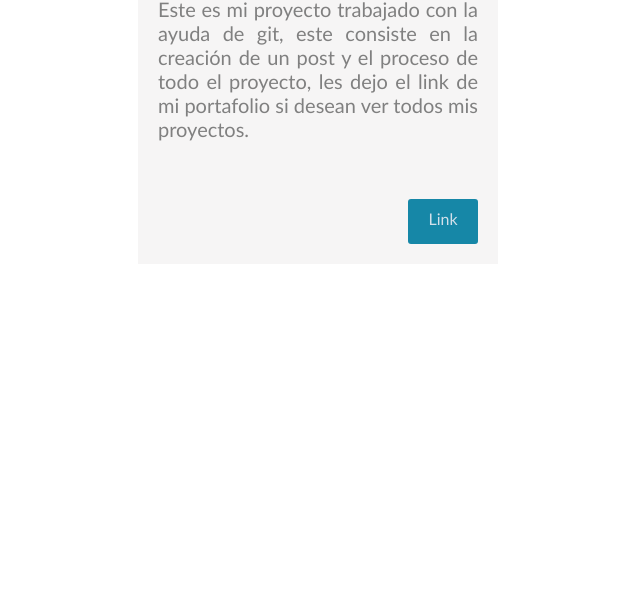
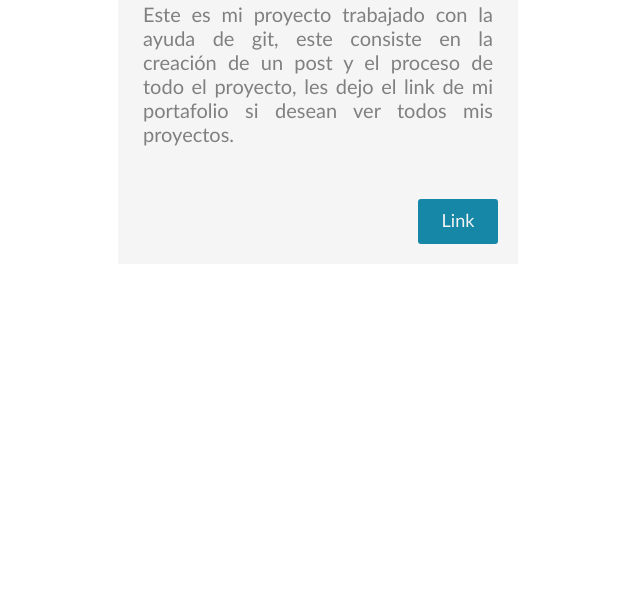
Before and after one commit to AndreaSique/Post, a plain HTML site: page index.html in a window 1280 px wide. Shown: the part 186-800 px from the top of the page, without its empty margins (322-962 px from the left). Drawn offline with Linux system fonts and the light colour scheme.

Commit message:
se modifico el css

```diff
--- a/css/css.css
+++ b/css/css.css
@@ -5,12 +5,12 @@
 }
 
 .caja{
-    width: 360px;
+    width: 400px;
     height: 350px;
     background-color: #f6f5f5;
     margin: auto;
     margin-top: 100px;
-    padding: 20px;
+    padding: 25px;
     box-sizing: border-box;
     position: relative;
 }
@@ -33,8 +33,8 @@
     padding: 10px;
     margin: auto;
     background-color: #1687a7;
-    color: #d3e0ea;
-    width: 50px;
+    color:  #f6f5f5;
+    width: 60px;
     height: 25px;
     border-radius: 3px;
     text-align: center;
@@ -42,4 +42,5 @@
     position: absolute;
     right: 20px;
     bottom: 20px;
+    font-size: 18px;
 }
```
